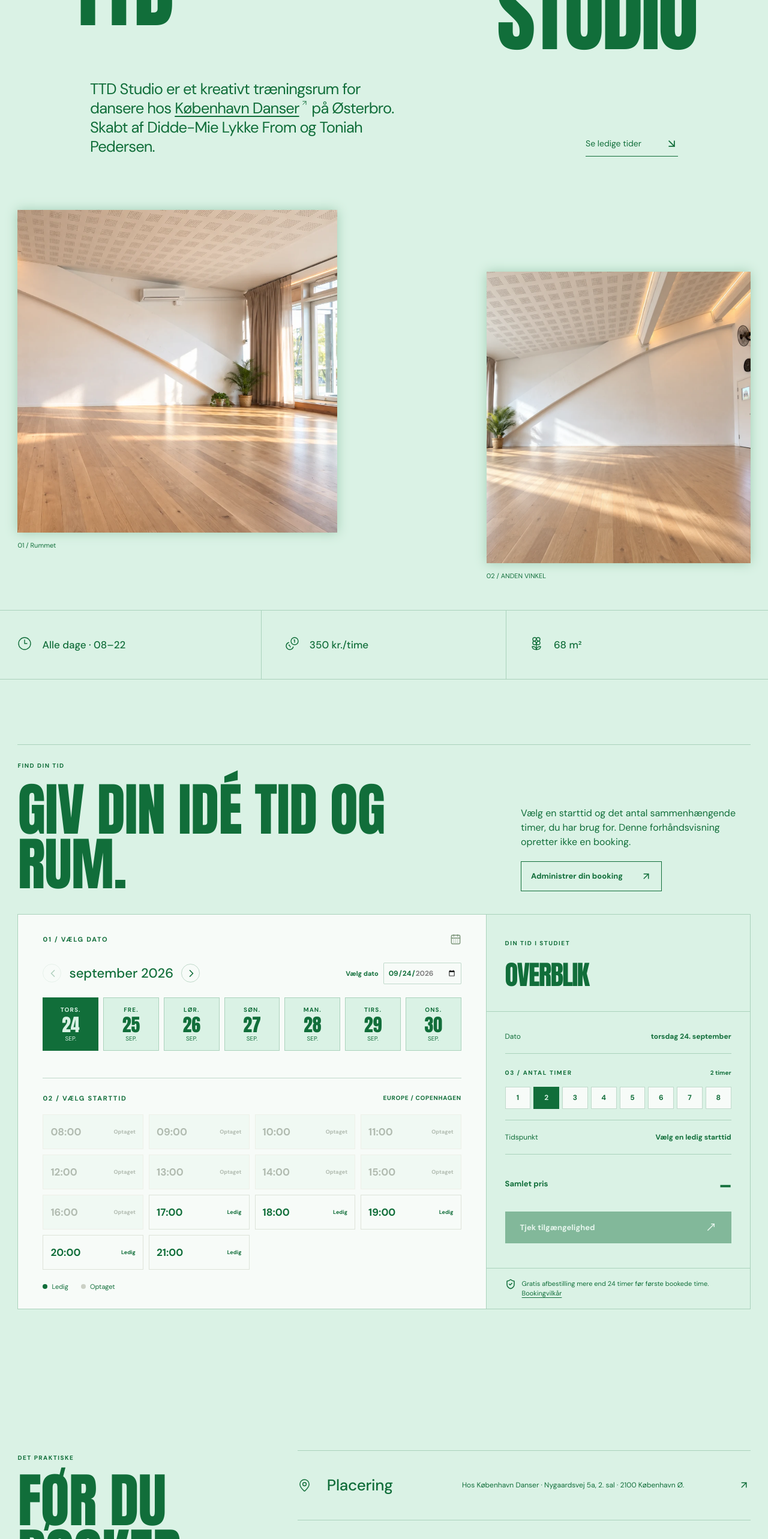
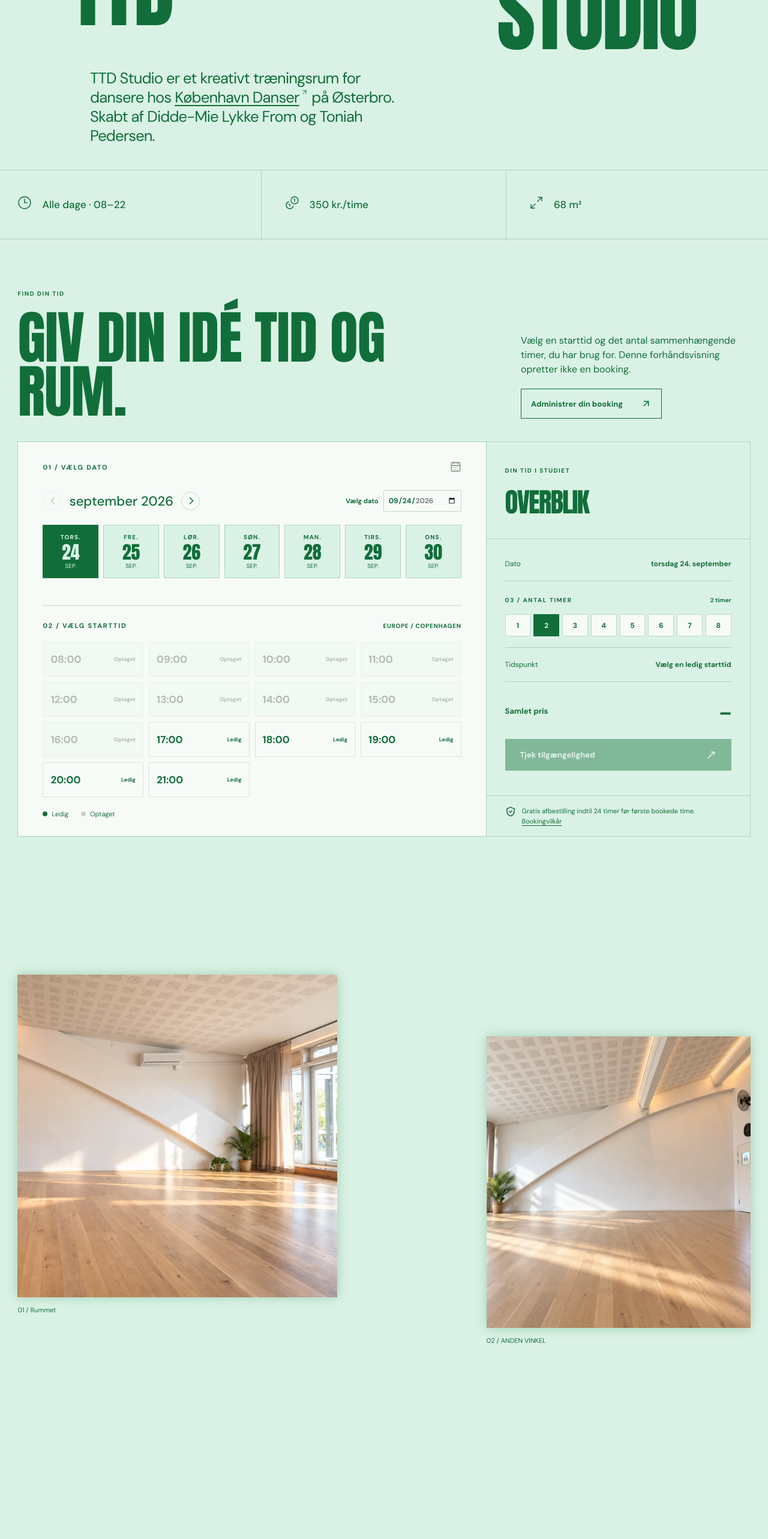
Before and after one commit to M3G4W4TT5/dd-website, a Next.js app in the folder apps/booking/: page / in a window 1280 px wide. Shown: the part 220-2786 px from the top of the page at 60% size. Built offline with nearby package versions, Linux system fonts and the light colour scheme; no server answers.

Commit message:
Refine booking layout and unify footer navigation

```diff
--- a/apps/booking/src/app/art-direction.css
+++ b/apps/booking/src/app/art-direction.css
@@ -46,21 +46,20 @@ h1, h2, h3, .brand-mark, .footer-mark { font-family: Anton, Impact, sans-serif;
 .header-actions { justify-self: end; gap: 25px; }
 .lang-switch { color: var(--green-ink); font-size: 12px; }
 
-.hero { display: block; min-height: 0; padding: 26px 2.3vw 50px; overflow: hidden; background: var(--paper); }
+.hero { display: block; min-height: 0; padding: 26px 2.3vw 40px; overflow: hidden; background: var(--paper); }
 .hero-title-row { position: relative; margin-top: 0; padding: 0 7vw; }
 .hero h1 { display: flex; align-items: flex-start; justify-content: space-between; gap: .05em; margin: 0; color: var(--green-ink); font-size: clamp(64px, 10.9vw, 196px); line-height: .91; letter-spacing: -.025em; white-space: nowrap; }
 .hero h1 span:last-child { text-align: right; transform: translateY(40px); }
-.hero-gallery { display: grid; grid-template-columns: minmax(0, .46fr) minmax(0, .38fr); justify-content: space-between; gap: 5vw; margin-top: clamp(60px, 7vw, 110px); }
+.studio-gallery-section { padding: 100px 2.3vw 130px; background: var(--green-bg); }
+.hero-gallery { display: grid; grid-template-columns: minmax(0, .46fr) minmax(0, .38fr); justify-content: space-between; gap: 5vw; }
 .hero-photo { min-width: 0; margin: 0; }
 .hero-photo img { display: block; width: 100%; height: clamp(320px, 42vw, 620px); object-fit: cover; }
 .hero-photo-wide img { object-position: right center; }
 .hero-photo-detail { margin-top: clamp(55px, 8vw, 125px); }
 .hero-photo-detail img { height: clamp(320px, 38vw, 550px); object-position: center 46%; }
 .hero-photo figcaption { display: flex; justify-content: space-between; gap: 14px; padding-top: 14px; color: var(--deep); font-size: 11px; }
-.hero-after { display: flex; justify-content: space-between; align-items: end; gap: 40px; max-width: 980px; margin: 86px auto 0; }
+.hero-after { max-width: 980px; margin: 68px auto 0; }
 .hero-after p { max-width: 530px; margin: 0; color: var(--deep); font-size: clamp(18px, 2vw, 29px); line-height: 1.25; letter-spacing: -.035em; }
-.hero-after > a { display: inline-flex; align-items: center; gap: 40px; flex: none; padding-bottom: 10px; border-bottom: 1px solid var(--deep); font-size: 14px; }
-.hero-after > a:hover { color: var(--clay); border-color: var(--clay); }
 .hero-venue-link { color: inherit; text-decoration: underline; text-underline-offset: .14em; white-space: nowrap; }
 .hero-venue-link:hover { color: var(--clay); }
 .hero-venue-arrow { display: inline-block; width: .5em; height: .5em; margin-left: .08em; vertical-align: baseline; transform: translateY(-.42em); }
@@ -87,8 +86,8 @@ h1, h2, h3, .brand-mark, .footer-mark { font-family: Anton, Impact, sans-serif;
 .metric-strip > div:first-child { padding-left: 0; }
 .metric-icon { color: var(--green-ink); }
 
-.booking-section { padding: 108px 2.3vw 130px; background: var(--cream); }
-.booking-heading { align-items: end; border-top: 1px solid var(--line); padding-top: 22px; }
+.booking-section { padding: 78px 2.3vw 130px; background: var(--cream); }
+.booking-heading { align-items: end; }
 .section-kicker { color: var(--green-ink); font-size: 10px; letter-spacing: .15em; }
 .booking-heading h2 { max-width: 900px; margin-top: 20px; color: var(--green-ink); font-size: clamp(58px, 7.5vw, 123px); line-height: .94; text-transform: uppercase; letter-spacing: -.01em; }
 .booking-heading > p { max-width: 400px; color: var(--green-ink); font-size: 16px; line-height: 1.5; }
@@ -131,11 +130,6 @@ h1, h2, h3, .brand-mark, .footer-mark { font-family: Anton, Impact, sans-serif;
 .summary-footer, .details-reminder { border-color: var(--line); }
 
 
-.info-section { padding: 105px 2.3vw 130px; background: var(--green-bg); }
-.info-title h2 { color: var(--green-ink); font-size: clamp(58px, 7.7vw, 123px); line-height: .94; text-transform: uppercase; letter-spacing: -.01em; }
-.info-row { border-color: var(--line); }
-.info-row > svg:first-child, .info-row > svg:last-child { color: var(--green-ink); }
-.info-row h3 { font-family: "DM Sans", sans-serif; font-size: 26px; font-weight: 500; }
 .footer-reveal-space { position: relative; height: 350px; background: transparent; pointer-events: none; }
 .site-footer {
   --footer-progress: 0;
@@ -161,11 +155,6 @@ h1, h2, h3, .brand-mark, .footer-mark { font-family: Anton, Impact, sans-serif;
 .footer-mark { font-size: clamp(80px, 14vw, 210px); line-height: .85; }
 .footer-mark span { top: -1.8em; left: .1em; font-family: "DM Sans", sans-serif; font-size: .13em; }
 
-@media (min-width: 821px) and (max-width: 1050px) {
-  .info-row { grid-template-columns: 26px minmax(0, .9fr) minmax(0, 1.5fr) 18px; gap: 12px; }
-  .info-row h3 { font-size: clamp(19px, 2.4vw, 24px); }
-}
-
 @media (max-width: 1050px) {
   .desktop-nav { gap: 16px; }
   .header-actions { gap: 11px; }
@@ -176,25 +165,21 @@ h1, h2, h3, .brand-mark, .footer-mark { font-family: Anton, Impact, sans-serif;
 
 @media (max-width: 820px) {
   .site-header { grid-template-columns: 1fr auto 1fr; }
-  .hero { padding: 24px 4vw 50px; }
+  .hero { padding: 24px 4vw 40px; }
   .hero h1 { font-size: 10.7vw; }
   .hero-title-row { padding: 0 4vw; }
   .hero-photo img { height: 47vw; }
   .hero-photo-detail img { height: 45vw; }
   .hero-after { margin-top: 60px; }
-  .booking-section, .info-section { padding-left: 4vw; padding-right: 4vw; }
-  .booking-heading h2, .info-title h2 { font-size: clamp(64px, 10vw, 98px); }
-  .info-row { grid-template-columns: 26px minmax(0, 1fr) 18px; gap: 12px; padding: 22px 0; }
-  .info-row h3 { font-size: 22px; }
-  .info-row p { grid-column: 2; grid-row: 2; }
-  .info-row > svg:last-child { grid-column: 3; grid-row: 1; }
+  .booking-section, .studio-gallery-section { padding-left: 4vw; padding-right: 4vw; }
+  .booking-heading h2 { font-size: clamp(64px, 10vw, 98px); }
 }
 
 @media (max-width: 600px) {
   .site-header { height: 70px; padding: 0 20px; }
   .brand-mark { font-size: 21px; }
   .desktop-nav a { font-size: 12px; }
-  .hero { padding: 20px 20px 45px; }
+  .hero { padding: 20px 20px 40px; }
   .hero-title-row { margin-top: 24px; padding: 0; }
   .hero h1 { display: block; font-size: clamp(78px, 21vw, 122px); line-height: .94; }
   .hero h1 span { display: block; }
@@ -206,19 +191,17 @@ h1, h2, h3, .brand-mark, .footer-mark { font-family: Anton, Impact, sans-serif;
   .hero-photo figcaption { font-size: 9px; }
   .hero-after { display: block; margin-top: 55px; }
   .hero-after p { font-size: 21px; }
-  .hero-after > a { margin-top: 28px; }
   .metric-strip { min-height: 92px; padding: 0 14px; }
   .metric-strip > div { gap: 6px; padding-left: 9px; font-size: 10px; }
   .metric-strip > div:first-child { padding-left: 0; }
   .metric-icon svg { width: 16px; }
-  .booking-section, .info-section { padding: 78px 20px 90px; }
-  .booking-heading h2, .info-title h2 { font-size: clamp(61px, 14vw, 88px); }
+  .booking-section, .studio-gallery-section { padding: 78px 20px 90px; }
+  .booking-heading h2 { font-size: clamp(61px, 14vw, 88px); }
   .booking-heading > p { font-size: 14px; }
   .booking-layout { border: 0; }
   .summary-panel { border: 1px solid var(--line); }
   .picker-panel { border: 1px solid var(--line); }
   .date-tile strong { font-size: 27px; }
-  .info-row h3 { font-size: 23px; }
   .site-footer { padding-left: 20px; padding-right: 20px; }
 }
 
@@ -316,8 +299,6 @@ body:has(.contact-main) .preview-dot { background: #f7c5b9; }
 body:has(.contact-main) .site-header { background: color-mix(in srgb, #ffe9e4 94%, transparent); border-color: var(--line); }
 body:has(.contact-main) .brand-mark, body:has(.contact-main) .lang-switch, body:has(.contact-main) .section-kicker, body:has(.contact-main) .footer-main p, body:has(.contact-main) .footer-bottom { color: #dc3e16; }
 body:has(.contact-main) .site-footer { color: #dc3e16; }
-body:has(.contact-main) .footer-reveal-space { display: none; }
-body:has(.contact-main) .site-footer { position: relative; --footer-progress: 1 !important; }
 .contact-main { min-height: 68vh; padding: 42px 2.3vw 0; }
 @media (max-width: 820px) { .contact-main { padding: 32px 4vw 0; } }
 @media (max-width: 600px) { .contact-main { padding: 25px 19px 0; } }
--- a/apps/booking/src/app/styles.css
+++ b/apps/booking/src/app/styles.css
@@ -75,7 +75,7 @@ h1, h2, h3 { font-family: Georgia, 'Times New Roman', serif; font-weight: 400; }
 
 .booking-section { padding: 110px max(7vw, 34px) 125px; scroll-margin-top: 25px; }
 .section-heading { display: flex; justify-content: space-between; align-items: end; gap: 60px; margin-bottom: 38px; }
-.section-heading h2, .info-title h2 { margin: 16px 0 0; font-size: clamp(42px, 4.4vw, 68px); line-height: 1.08; letter-spacing: -.047em; }
+.section-heading h2 { margin: 16px 0 0; font-size: clamp(42px, 4.4vw, 68px); line-height: 1.08; letter-spacing: -.047em; }
 .booking-heading > p { max-width: 385px; margin: 0 0 2px; color: var(--muted); font-size: 14px; line-height: 1.75; }
 .booking-notice { display: flex; align-items: center; gap: 10px; margin-bottom: 16px; padding: 12px 16px; border: 1px solid #dce2d5; background: #f0f1e8; color: #526b55; font-size: 12px; }
 .booking-layout { display: grid; grid-template-columns: minmax(0, 1.47fr) minmax(320px, .83fr); align-items: stretch; gap: 18px; }
@@ -161,14 +161,6 @@ h1, h2, h3 { font-family: Georgia, 'Times New Roman', serif; font-weight: 400; }
 .details-status.success { color: #3d7653; font-weight: 700; }
 .details-status.invalid, .details-status.changed, .details-status.error { color: #a25c4e; font-weight: 700; }
 
-.info-section { display: grid; grid-template-columns: .7fr 1.3fr; gap: 60px; padding: 106px max(7vw, 34px) 125px; scroll-margin-top: 20px; }
-.info-title h2 { max-width: 370px; }
-.info-list { border-top: 1px solid var(--line); }
-.info-row { display: grid; grid-template-columns: 30px minmax(120px, .7fr) minmax(180px, 1.5fr) 20px; gap: 19px; align-items: center; min-height: 116px; border-bottom: 1px solid var(--line); }
-.info-row > svg:first-child { color: #7b9b80; }
-.info-row > svg:last-child { color: #849788; }
-.info-row h3 { margin: 0; font-size: 23px; }
-.info-row p { margin: 0; color: var(--muted); font-size: 12px; line-height: 1.6; }
 
 .site-footer { color: #e5eae0; background: #203b2f; padding: 72px max(7vw, 34px) 21px; }
 .footer-main { display: flex; justify-content: space-between; gap: 50px; min-height: 180px; }
@@ -219,7 +211,6 @@ body:has(.legal-main) .site-footer { position: relative; --footer-progress: 1; }
   .booking-layout { grid-template-columns: 1fr; }
   .details-preview { grid-template-columns: 1fr; }
   .summary-panel { max-width: none; }
-  .info-section { grid-template-columns: 1fr; gap: 38px; }
 }
 
 @media (max-width: 600px) {
@@ -243,10 +234,10 @@ body:has(.legal-main) .site-footer { position: relative; --footer-progress: 1; }
   .metric-strip { min-height: 88px; padding: 0 10px; }
   .metric-strip > div { flex-direction: column; gap: 4px; font-size: 10px; text-align: center; }
   .metric-icon svg { width: 19px; height: 19px; }
-  .booking-section, .info-section { padding-left: 19px; padding-right: 19px; }
+  .booking-section { padding-left: 19px; padding-right: 19px; }
   .booking-section { padding-top: 75px; padding-bottom: 78px; }
   .section-heading { display: block; margin-bottom: 26px; }
-  .section-heading h2, .info-title h2 { font-size: 44px; }
+  .section-heading h2 { font-size: 44px; }
   .booking-heading > p { margin: 20px 0 0; font-size: 13px; }
   .booking-notice { font-size: 11px; line-height: 1.4; }
   .picker-panel { padding: 23px 16px; }
@@ -272,11 +263,6 @@ body:has(.legal-main) .site-footer { position: relative; --footer-progress: 1; }
   .details-fields { grid-template-columns: 1fr; }
   .details-fields .details-wide { grid-column: 1; }
   .details-actions { flex-direction: column; }
-  .info-section { padding-top: 75px; padding-bottom: 80px; }
-  .info-row { grid-template-columns: 26px 1fr 18px; gap: 12px; padding: 22px 0; }
-  .info-row h3 { font-size: 22px; }
-  .info-row p { grid-column: 2; grid-row: 2; }
-  .info-row > svg:last-child { grid-column: 3; grid-row: 1; }
   .site-footer { padding: 55px 22px 21px; }
   .footer-main { flex-direction: column; gap: 20px; padding-bottom: 50px; }
   .footer-bottom { flex-direction: column; gap: 10px; font-size: 8px; }
--- a/apps/booking/src/components/BookingExperience.tsx
+++ b/apps/booking/src/components/BookingExperience.tsx
@@ -1,7 +1,6 @@
 "use client";
 
 import {
-  ArrowDownRight,
   ArrowUpRight,
   CalendarDays,
   Check,
@@ -9,10 +8,8 @@ import {
   ChevronRight,
   Clock3,
   Coins,
-  Flower2,
-  MapPin,
+  Maximize2,
   MoveUpRight,
-  Phone,
   ShieldCheck,
 } from "lucide-react";
 import { DateTime } from "luxon";
@@ -33,14 +30,12 @@ const copy = {
     angleCaption: "ANDEN VINKEL",
     navEvents: "Events",
     navContact: "Kontakt",
-    navAdmin: "Administration",
     displayLeft: "TTD",
     displayRight: "STUDIO",
     imageOne: "TTD Studio med skrå hvid væg, trægulv og vinduer",
     imageTwo: "TTD Studio fra den modsatte vinkel med skrå væg og trægulv",
     heroTextBeforeVenue: "TTD Studio er et kreativt træningsrum for dansere hos ",
     heroTextAfterVenue: " på Østerbro. Skabt af Didde-Mie Lykke From og Toniah Pedersen.",
-    heroBook: "Se ledige tider",
     metricOne: "68 m²",
     metricTwo: "Alle dage · 08–22",
     metricThree: "350 kr./time",
@@ -74,20 +69,7 @@ const copy = {
     checking: "Tjekker…",
     checked: "Tiderne er ledige. Udfyld dine oplysninger nedenfor.",
     changed: "Tiderne er ændret. Vælg et nyt interval.",
-    policy: "Gratis afbestilling mere end 24 timer før første bookede time.",
-    infoEyebrow: "DET PRAKTISKE",
-    infoTitle: "Før du booker.",
-    infoLocation: "Placering",
-    infoLocationBody: "Hos København Danser · Nygaardsvej 5a, 2. sal · 2100 København Ø.",
-    infoTime: "Åbningstider",
-    infoTimeBody: "Alle dage kl. 08.00–22.00. Vælg én eller flere sammenhængende timer.",
-    infoContact: "Kontakt",
-    infoContactBody: "Telefon: +45 XX XX XX XX · E-mail: email@example.com",
-    infoTerms: "Bookingregler",
-    infoTermsBody: "Gratis afbestilling mere end 24 timer før start. Læs de fulde bookingvilkår nedenfor.",
-    footerText: "Time to Dance!",
-    toniahPersonal: "Toniahs personlige side",
-    personal: "DD's personlige side",
+    policy: "Gratis afbestilling indtil 24 timer før første bookede time.",
   },
   en: {
     preview: "LOCAL PREVIEW · NO BOOKINGS ARE CREATED",
@@ -95,14 +77,12 @@ const copy = {
     angleCaption: "ANOTHER ANGLE",
     navEvents: "Events",
     navContact: "Contact",
-    navAdmin: "Administration",
     displayLeft: "TTD",
     displayRight: "STUDIO",
     imageOne: "TTD Studio with a sloping white wall, wooden floor and windows",
     imageTwo: "TTD Studio from the opposite angle, with a sloping wall and wooden floor",
     heroTextBeforeVenue: "TTD Studio is a creative training room for dancers at ",
     heroTextAfterVenue: " in Østerbro, created by Didde-Mie and Toniah Pedersen.",
-    heroBook: "Explore availability",
     metricOne: "68 m²",
     metricTwo: "Every day · 08–22",
     metricThree: "DKK 350/hour",
@@ -136,20 +116,7 @@ const copy = {
     checking: "Checking…",
     checked: "These hours are available. Enter your details below.",
     changed: "Availability has changed. Choose another interval.",
-    policy: "Free cancellation more than 24 hours before the first booked hour.",
-    infoEyebrow: "GOOD TO KNOW",
-    infoTitle: "Before you book.",
-    infoLocation: "Location",
-    infoLocationBody: "At København Danser · Nygaardsvej 5a, 2nd floor · 2100 Copenhagen Ø.",
-    infoTime: "Opening hours",
-    infoTimeBody: "Every day, 08:00–22:00. Choose one or more consecutive hours.",
-    infoContact: "Contact",
-    infoContactBody: "Phone: +45 XX XX XX XX · Email: email@example.com",
-    infoTerms: "Booking rules",
-    infoTermsBody: "Free cancellation more than 24 hours before the start. Read the full booking terms below.",
-    footerText: "Time to Dance!",
-    toniahPersonal: "Toniah's personal site",
-    personal: "DD's personal site",
+    policy: "Free cancellation until 24 hours before the first booked hour.",
   },
 } as const;
 
@@ -315,24 +282,13 @@ export function BookingExperience({
           </div>
           <div className="hero-after">
             <p>{t.heroTextBeforeVenue}<a className="hero-venue-link" href="https://kbhdanser.dk/">København Danser<ArrowUpRight className="hero-venue-arrow" aria-hidden="true" size={12} strokeWidth={1.8} /></a>{t.heroTextAfterVenue}</p>
-            <a href="#booking">{t.heroBook}<ArrowDownRight size={21} /></a>
-          </div>
-          <div className="hero-gallery">
-            <figure className="hero-photo hero-photo-wide">
-              <div className="image-frame" data-image-shadow data-reveal><img src="/studio/ttd-studio-01-booking-wide.webp" alt={t.imageOne} /></div>
-              <figcaption><span>01 / {t.spaceCaption}</span></figcaption>
-            </figure>
-            <figure className="hero-photo hero-photo-detail">
-              <div className="image-frame" data-image-shadow data-reveal><img src="/studio/ttd-studio-03-booking-angle.webp" loading="lazy" alt={t.imageTwo} /></div>
-              <figcaption><span>02 / {t.angleCaption}</span></figcaption>
-            </figure>
           </div>
         </section>
 
         <div className="metric-strip" aria-label={language === "da" ? "Om studiet" : "About the studio"}>
           <div><span className="metric-icon"><Clock3 size={24} strokeWidth={1.4} /></span><span>{t.metricTwo}</span></div>
           <div><span className="metric-icon"><Coins size={24} strokeWidth={1.4} /></span><span>{t.metricThree}</span></div>
-          <div><span className="metric-icon"><Flower2 size={24} strokeWidth={1.4} /></span><span>{t.metricOne}</span></div>
+          <div><span className="metric-icon"><Maximize2 size={24} strokeWidth={1.4} /></span><span>{t.metricOne}</span></div>
         </div>
 
         <section className="booking-section" id="booking" aria-labelledby="booking-title">
@@ -390,15 +346,21 @@ export function BookingExperience({
           {status === "checked" && quote && selectedId && <CustomerDetailsPreview key={`${date}:${selectedId}:${hours}`} language={language} date={date} startId={selectedId} hours={hours} onConflict={async () => { await selectDate(date); setStatus("changed"); }} />}
         </section>
 
-        <section className="info-section" id="info" aria-labelledby="info-title">
-          <div className="info-title"><span className="section-kicker">{t.infoEyebrow}</span><h2 id="info-title">{t.infoTitle}</h2></div>
-          <div className="info-list">
-            {[{ icon: MapPin, title: t.infoLocation, body: t.infoLocationBody }, { icon: Clock3, title: t.infoTime, body: t.infoTimeBody }, { icon: Phone, title: t.infoContact, body: t.infoContactBody }, { icon: ShieldCheck, title: t.infoTerms, body: t.infoTermsBody }].map(({ icon: Icon, title, body }) => <div className="info-row" key={title}><Icon size={23} strokeWidth={1.5} /><h3>{title}</h3><p>{body}</p><ArrowUpRight size={18} /></div>)}
+        <section className="studio-gallery-section" aria-label={language === "da" ? "Billeder af studiet" : "Studio photos"}>
+          <div className="hero-gallery">
+            <figure className="hero-photo hero-photo-wide">
+              <div className="image-frame" data-image-shadow data-reveal><img src="/studio/ttd-studio-01-booking-wide.webp" loading="lazy" alt={t.imageOne} /></div>
+              <figcaption><span>01 / {t.spaceCaption}</span></figcaption>
+            </figure>
+            <figure className="hero-photo hero-photo-detail">
+              <div className="image-frame" data-image-shadow data-reveal><img src="/studio/ttd-studio-03-booking-angle.webp" loading="lazy" alt={t.imageTwo} /></div>
+              <figcaption><span>02 / {t.angleCaption}</span></figcaption>
+            </figure>
           </div>
         </section>
       </main>
 
-      <SiteFooter language={language} links={[{ href: `/contact?lang=${language}`, label: t.navContact }, { href: `/events?lang=${language}`, label: t.navEvents }, { href: "https://toniah.com/en/", label: t.toniahPersonal }, { href: process.env.NEXT_PUBLIC_PERSONAL_URL || "http://127.0.0.1:4321", label: t.personal }, { href: "http://127.0.0.1:8345/control/", label: t.navAdmin }]} />
+      <SiteFooter language={language} links={[{ href: `/contact?lang=${language}`, label: t.navContact }, { href: `/events?lang=${language}`, label: t.navEvents }]} />
     </>
   );
 }
--- a/apps/booking/src/components/ManageBookingPreview.tsx
+++ b/apps/booking/src/components/ManageBookingPreview.tsx
@@ -33,6 +33,6 @@ export function ManageBookingPreview({ language, initialBooking, initialToken, s
       if (!response.ok) throw new Error("Deadline reached");
       return { ...current, status: "cancelled", refund: "pending" };
     }} /></main>
-    <SiteFooter language={language} links={[{ href: "/", label: "Booking" }]} />
+    <SiteFooter language={language} links={[{ href: "/", label: "Booking" }, { href: `/contact?lang=${language}`, label: language === "da" ? "Kontakt" : "Contact" }]} />
   </>;
 }
--- a/apps/booking/src/components/SiteFooter.tsx
+++ b/apps/booking/src/components/SiteFooter.tsx
@@ -7,10 +7,10 @@ export function SiteFooter({ links, language = "da" }: { links: FooterLink[]; la
     <div className="footer-reveal-space" aria-hidden="true" />
     <footer className="site-footer">
       <div className="footer-main">
-        <div className="footer-identity"><span className="footer-mark">TTD</span><p>Time to Dance!</p></div>
+        <div className="footer-identity"><span className="footer-mark">TTD</span></div>
         <div className="footer-details">
           <address>Hos København Danser<br />Nygaardsvej 5a, 2. sal<br />2100 København Ø</address>
-          <div className="footer-links">{links.map(({ href, label }) => <a href={href} key={href}>{label}<ArrowUpRight size={17} /></a>)}<a href={`/manage?lang=${language}`}>{language === "da" ? "Administrer booking" : "Manage booking"}<ArrowUpRight size={17} /></a><a href={`/privacy?lang=${language}`}>{language === "da" ? "Privatlivspolitik" : "Privacy policy"}<ArrowUpRight size={17} /></a><a href={`/terms?lang=${language}`}>{language === "da" ? "Bookingvilkår" : "Booking terms"}<ArrowUpRight size={17} /></a></div>
+          <div className="footer-links">{links.map(({ href, label }) => <a href={href} key={href}>{label}<ArrowUpRight size={17} /></a>)}<a href={`/manage?lang=${language}`}>{language === "da" ? "Administrer booking" : "Manage booking"}<ArrowUpRight size={17} /></a><a href="http://127.0.0.1:8345/control/">Administration<ArrowUpRight size={17} /></a><a href={`/privacy?lang=${language}`}>{language === "da" ? "Privatlivspolitik" : "Privacy policy"}<ArrowUpRight size={17} /></a><a href={`/terms?lang=${language}`}>{language === "da" ? "Bookingvilkår" : "Booking terms"}<ArrowUpRight size={17} /></a></div>
         </div>
       </div>
       <div className="footer-bottom"><span>© {new Date().getFullYear()} TTD STUDIO</span><a className="footer-credit" href="https://memoryone.eu" aria-label="Designed by Memory(One)"><span>Designed by</span><span className="footer-credit-logo" aria-hidden="true" /></a></div>
```
